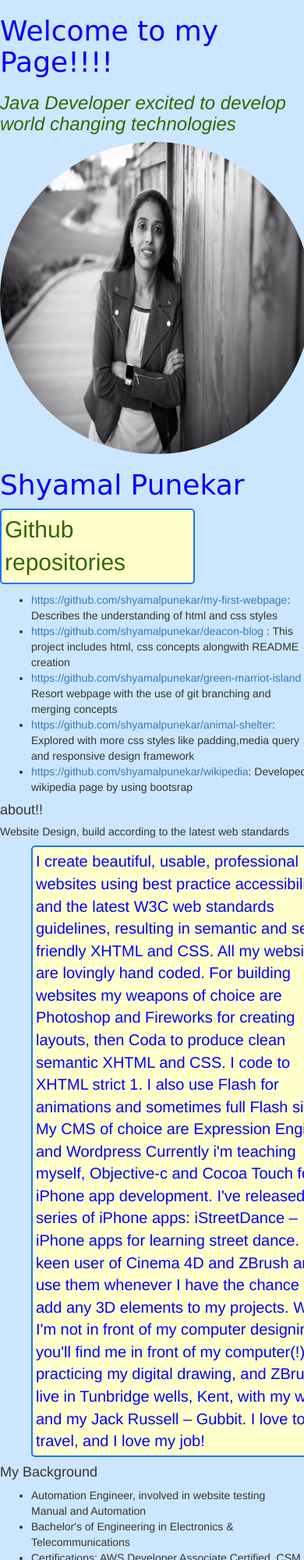
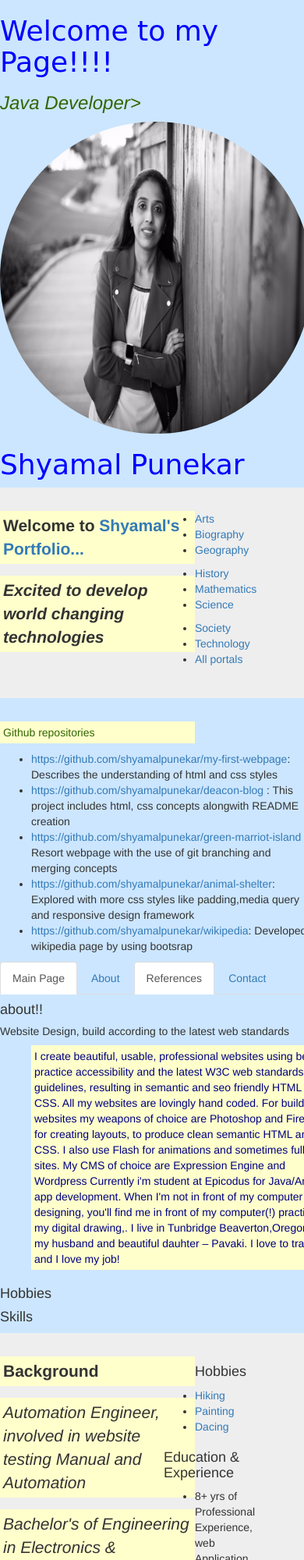
Before and after one commit to shyamalpunekar/portfolio-webpage, a plain HTML site: page portfolio-webpage.html in a window 390 px wide. Shown: the top 2000 px of the page at 78% size. Drawn offline with Linux system fonts and the light colour scheme.

Commit message:
Add Bootstrap classes in html

```diff
--- a/css/styles.css
+++ b/css/styles.css
@@ -13,6 +13,7 @@ h2{
 
 body{
   background-color:  #cce6ff;
+  /*background-image: url("code.jpg");*/
 }
 
 .changetype{
@@ -20,18 +21,18 @@ body{
 }
 
 p{
-  font-size: 30px;
-  border: 2px solid #1a75ff;
+  /*font-size: 20px;*/
+  border: 2px thin #000080;
   width: 250px;
   background-color: #ffffcc;
-  border-radius:5px;
+  /*border-radius:5px;*/
   padding: 4px;
   margin: left;
 }
 .about p{
-  color:blue;
+  color:#000080;
   width:400px;
-  font-size: 20px;
+  /*font-size: 18px;*/
 }
 .intro img{
   border-radius: 400px;
--- a/portfolio-webpage.html
+++ b/portfolio-webpage.html
@@ -7,11 +7,52 @@
     <link rel="stylesheet" href="css/styles.css" media="screen">
   </head>
   <body>
-    <h1>Welcome to my Page!!!!</h1>
+    <!-- <div class="container">
+      <div class="jumbotron"> -->
+        <div class="sidebar">
+          <h1>Welcome to my Page!!!!</h1>
+        </div>
+
+        <h3 class="changetype"><em>Java Developer></em></h2>
+      </div>
     <div class="intro">
-      <h3 class="changetype"><em>Java Developer excited to develop world changing technologies</em></h2>
       <img src="img/profile.jpeg" alt="Shyamal's portfolio" width="400px" height="400px"/>
       <h1>Shyamal Punekar</h1>
+
+
+      <div class="jumbotron">
+      <div class="top nav">
+        <div class="row">
+          <div class="col-xs-6">
+            <p><strong>Welcome to <a href="#">Shyamal's Portfolio...</a></p>
+            <p><em>Excited to develop world changing technologies</em>
+            </strong></a></p>
+          </div>
+          <div class="col-xs-4">
+            <ul>
+              <li><a href="#">Arts</a></li>
+              <li><a href="#">Biography</a></li>
+              <li><a href="#">Geography</a></li>
+            </ul>
+          </div>
+          <div class="col-xs-4">
+            <ul>
+            <li><a href="#">History</a></li>
+            <li><a href="#">Mathematics</a></li>
+            <li><a href="#">Science</a></li>
+            </ul>
+          </div>
+          <div class="col-xs-4">
+            <ul>
+            <li><a href="#">Society</a></li>
+            <li><a href="#">Technology</a></li>
+            <li><a href="#">All portals</a></li>
+            </ul>
+          </div>
+        </div>
+      </div>
+      </div>
+
       <div class="include">
         <p class="changetype">Github repositories</p>
           <ul>
@@ -22,46 +63,73 @@
             <li><a href="#">https://github.com/shyamalpunekar/wikipedia</a>: Developed wikipedia page by using bootsrap</li>
           </ul>
       </div>
+      <div class="container-main">
+      <div class="nav nav-tabs">
+        <li role="presentation" class="active"><a href="#">Main Page</a></li>
+        <li role="presentation" ><a href="#">About</a></li>
+
+        <li role="presentation" class="active"><a href="#">References</a></li>
+        <li role="presentation" ><a href="#">Contact</a></li>
+    </div>
       <div class="about">
         <h4>about!!</h4>
         <h5>Website Design, build according to the latest web standards</h5>
         <ul>
           <p>
-            I create beautiful, usable, professional websites using best practice accessibility and the latest W3C web standards guidelines, resulting in semantic and seo friendly XHTML and CSS. All my websites are lovingly hand coded.
-            For building websites my weapons of choice are Photoshop and Fireworks for creating layouts, then Coda to produce clean semantic XHTML and CSS. I code to XHTML strict 1. I also use Flash for animations and sometimes full Flash sites. My CMS of choice are Expression Engine and Wordpress
-            Currently i'm teaching myself, Objective-c and Cocoa Touch for iPhone app development. I've released one series of iPhone apps: iStreetDance – iPhone apps for learning street dance.
-            I'm a keen user of Cinema 4D and ZBrush and use them whenever I have the chance to add any 3D elements to my projects. When I'm not in front of my computer designing, you'll find me in front of my computer(!) practicing my digital drawing, and ZBrush. I live in Tunbridge wells, Kent, with my wife and my Jack Russell – Gubbit. I love to travel, and I love my job!
+            I create beautiful, usable, professional websites using best practice accessibility and the latest W3C web standards guidelines, resulting in semantic and seo friendly HTML and CSS. All my websites are lovingly hand coded.
+            For building websites my weapons of choice are Photoshop and Fireworks for creating layouts, to produce clean semantic HTML and CSS. I also use Flash for animations and sometimes full Flash sites. My CMS of choice are Expression Engine and Wordpress
+            Currently i'm student at Epicodus for Java/Android app development.
+            When I'm not in front of my computer designing, you'll find me in front of my computer(!) practicing my digital drawing,. I live in Tunbridge Beaverton,Oregon with my husband and beautiful dauhter – Pavaki. I love to travel, and I love my job!
           </p>
         </ul>
+      </div>
+    </div>
+    <div class="row">
+      <div class="col-xs-4">
 
       </div>
-
-    </div>
-    <div class="">
-      <h4>My Background</h4>
-      <ul>
-        <li>Automation Engineer, involved in website testing Manual and Automation</li>
-        <li>Bachelor's of Engineering in Electronics & Telecommunications</li>
-        <li>Certifications: AWS Developer Associate Certified, CSM Certified</li>
-      </ul>
     </div>
     <div class="">
       <h4>Hobbies</h4>
-      <ul>
-        <li>Hiking</li>
-        <li>Painting</li>
-        <li>Dancing</li>
-      </ul>
+
       <h4>Skills</h4>
-      <ul>
-        <li>8+ yrs of Professional Experience, web Application testing with Selenium</li>
-        <li>Javascript, HTML, XML</li>
-        <li>Languages used: Java</li>
-      </ul>
+
+    </div>
     </div>
 
+    <div class="jumbotron">
+    <div class="top nav">
+      <div class="row">
+        <div class="col-xs-6">
+          <p><strong>Background</strong></p>
+          <p><em>Automation Engineer, involved in website testing Manual and Automation</em></p>
+          <p><em>Bachelor's of Engineering in Electronics & Telecommunications</em></p>
+          <ul>
+            <h4>Certifications</h4>
+            <img src="img/aws.jpeg" alt="CSM certified" width="300px"/>
+            <img src="img/csm.jpeg" alt="CSM certified" height="300px" width="300px"/>
+          </ul>
+        </div>
 
-
+        <div class="col-xs-4">
+          <ul>
+            <h4>Hobbies</h4>
+              <li><a href="#">Hiking</a></li>
+              <li><a href="#">Painting</a></li>
+              <li><a href="#">Dacing</a></li>
+          </ul>
+        </div>
+        <div class="col-xs-4">
+          <h4>Education & Experience</h4>
+          <ul>
+          <li><a href="#"></a>8+ yrs of Professional Experience, web Application testing with Selenium</li>
+          <li><a href="#">Javascript, HTML, XML</a></li>
+          <li><a href="#">Languages used: Java</a></li>
+          </ul>
+        </div>
+      </div>
+    </div>
+    </div>
 
 
 
```
Also changed, not shown: img/aws.jpeg (added), img/code.jpg (added), img/csm.jpeg (added).
